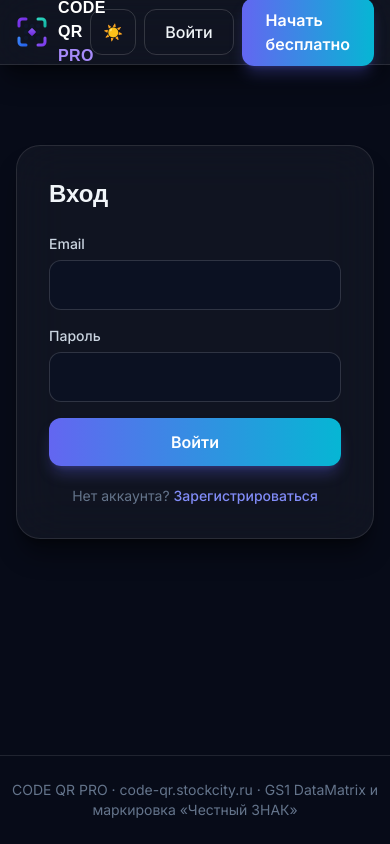
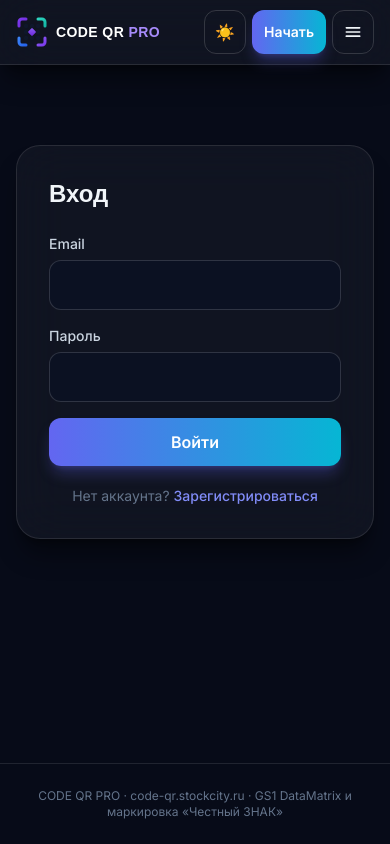
Before and after one commit to pomah7878-bot/code-qr-pro, a Vue app in the folder web/: page /login in a window 390 px wide. Built offline with nearby package versions, Linux system fonts and the light colour scheme; no server answers; a web font is replaced by a local one.

Commit message:
Mobile audit fixes: burger header, horizontal sidenav, responsive hero/pricing fonts, overflow-x guard, 44px tap targets, OG image

```diff
--- a/web/index.html
+++ b/web/index.html
@@ -15,6 +15,8 @@
   <meta property="og:title" content="CODE QR PRO — GS1 DataMatrix для «Честного ЗНАКа»">
   <meta property="og:description" content="Пакетная генерация GS1 DataMatrix из CSV/XLSX, валидация кодов маркировки, редактор этикеток и печать на термопринтерах. Начните бесплатно — 50 кодов в день.">
   <meta property="og:url" content="https://code-qr.stockcity.ru/">
+  <meta property="og:image" content="https://code-qr.stockcity.ru/logo.png">
+  <meta name="twitter:card" content="summary_large_image">
   <link rel="preconnect" href="https://fonts.googleapis.com">
   <link href="https://fonts.googleapis.com/css2?family=Unbounded:wght@400;600;800&family=Inter:wght@400;500;600;800&display=swap" rel="stylesheet">
 </head>
--- a/web/src/App.vue
+++ b/web/src/App.vue
@@ -1,19 +1,24 @@
 <script setup>
+import { ref } from 'vue';
 import { useRouter } from 'vue-router';
 import { store, toggleTheme } from './store.js';
 const router = useRouter();
-async function logout() { await store.logout(); router.push('/'); }
+const menuOpen = ref(false);
+async function logout() { await store.logout(); menuOpen.value = false; router.push('/'); }
+function go(path) { menuOpen.value = false; router.push(path); }
 </script>
 
 <template>
   <div class="min-h-screen flex flex-col">
     <header class="sticky top-0 z-40 glass border-x-0 border-t-0 rounded-none">
-      <div class="max-w-6xl mx-auto px-4 h-16 flex items-center justify-between gap-4">
-        <router-link to="/" class="flex items-center gap-2.5 font-display font-extrabold tracking-wide">
+      <div class="max-w-6xl mx-auto px-4 h-16 flex items-center justify-between gap-3">
+        <router-link to="/" class="flex items-center gap-2 font-display font-extrabold tracking-wide shrink-0" @click="menuOpen = false">
           <img src="/qr-icon.svg" alt="CODE QR PRO" class="w-8 h-8 shrink-0">
-          <span class="text-slate-900 dark:text-white">CODE QR <span class="text-violet-600 dark:text-violet-400">PRO</span></span>
+          <span class="text-slate-900 dark:text-white whitespace-nowrap text-sm sm:text-base">CODE QR <span class="text-violet-600 dark:text-violet-400">PRO</span></span>
         </router-link>
-        <nav class="flex items-center gap-2">
+
+        <!-- desktop nav -->
+        <nav class="hidden md:flex items-center gap-2">
           <button class="btn-ghost !px-3" @click="toggleTheme" title="Сменить тему">
             <span class="dark:hidden">🌙</span><span class="hidden dark:inline">☀️</span>
           </button>
@@ -26,11 +31,47 @@ async function logout() { await store.logout(); router.push('/'); }
             <router-link to="/register" class="btn-primary !py-2.5">Начать бесплатно</router-link>
           </template>
         </nav>
+
+        <!-- mobile controls -->
+        <div class="flex md:hidden items-center gap-1.5">
+          <button class="btn-ghost !px-2.5 !py-2" @click="toggleTheme" title="Сменить тему">
+            <span class="dark:hidden">🌙</span><span class="hidden dark:inline">☀️</span>
+          </button>
+          <router-link v-if="!store.user" to="/register" class="btn-primary !py-2 !px-3 text-sm whitespace-nowrap">Начать</router-link>
+          <button class="btn-ghost !px-2.5 !py-2" @click="menuOpen = !menuOpen" :aria-label="menuOpen ? 'Закрыть меню' : 'Открыть меню'">
+            <svg width="20" height="20" viewBox="0 0 24 24" fill="none" stroke="currentColor" stroke-width="2" stroke-linecap="round">
+              <path v-if="!menuOpen" d="M4 7h16M4 12h16M4 17h16"/>
+              <path v-else d="M6 6l12 12M18 6L6 18"/>
+            </svg>
+          </button>
+        </div>
       </div>
+
+      <!-- mobile dropdown menu -->
+      <transition name="menu">
+        <div v-if="menuOpen" class="md:hidden border-t border-slate-200 dark:border-white/10 px-4 py-3 space-y-1 bg-white/95 dark:bg-ink-950/95 backdrop-blur-xl">
+          <template v-if="store.user">
+            <button class="w-full text-left px-4 py-3 rounded-xl hover:bg-slate-100 dark:hover:bg-white/5 font-medium" @click="go('/app')">📊 Кабинет</button>
+            <button class="w-full text-left px-4 py-3 rounded-xl hover:bg-slate-100 dark:hover:bg-white/5 font-medium" @click="go('/app/generate')">▦ Генерация</button>
+            <button class="w-full text-left px-4 py-3 rounded-xl hover:bg-slate-100 dark:hover:bg-white/5 font-medium" @click="go('/app/labels')">🏷️ Этикетки</button>
+            <button class="w-full text-left px-4 py-3 rounded-xl hover:bg-slate-100 dark:hover:bg-white/5 font-medium" @click="go('/app/billing')">💳 Подписка</button>
+            <button class="w-full text-left px-4 py-3 rounded-xl hover:bg-slate-100 dark:hover:bg-white/5 font-medium text-red-500" @click="logout">Выйти</button>
+          </template>
+          <template v-else>
+            <button class="w-full text-left px-4 py-3 rounded-xl hover:bg-slate-100 dark:hover:bg-white/5 font-medium" @click="go('/login')">Войти</button>
+            <button class="w-full text-left px-4 py-3 rounded-xl bg-gradient-to-r from-violet-600 to-accent-500 text-white font-semibold" @click="go('/register')">Начать бесплатно →</button>
+          </template>
+        </div>
+      </transition>
     </header>
     <main class="flex-1"><router-view /></main>
-    <footer class="border-t border-slate-200 dark:border-white/10 py-6 text-center text-sm text-slate-500">
+    <footer class="border-t border-slate-200 dark:border-white/10 py-6 px-4 text-center text-xs sm:text-sm text-slate-500">
       CODE QR PRO · code-qr.stockcity.ru · GS1 DataMatrix и маркировка «Честный ЗНАК»
     </footer>
   </div>
 </template>
+
+<style scoped>
+.menu-enter-active, .menu-leave-active { transition: opacity .2s ease, transform .2s ease; }
+.menu-enter-from, .menu-leave-to { opacity: 0; transform: translateY(-8px); }
+</style>
--- a/web/src/components/SideNav.vue
+++ b/web/src/components/SideNav.vue
@@ -5,7 +5,6 @@ const items = [
   { icon: '📊', t: 'Обзор', to: '/app' },
   { icon: '▦', t: 'Генерация', to: '/app/generate' },
   { icon: '🏷️', t: 'Этикетки', to: '/app/labels' },
-  { icon: '🖨️', t: 'Печать', to: '/app/labels' },
   { icon: '💳', t: 'Подписка', to: '/app/billing' },
   { icon: '🔌', t: 'API', to: '/app/apikeys' },
   { icon: '🛡️', t: 'Честный ЗНАК', to: '/app/cz' },
@@ -15,22 +14,29 @@ const items = [
 </script>
 
 <template>
-  <aside class="glass rounded-2xl p-4 h-fit">
+  <!-- mobile: горизонтальная лента -->
+  <nav class="lg:hidden -mx-4 px-4 overflow-x-auto">
+    <div class="flex gap-2 pb-1 min-w-max">
+      <router-link v-for="n in items" :key="n.t" :to="n.to"
+        class="flex items-center gap-1.5 px-3 py-2 rounded-full text-xs font-medium whitespace-nowrap border transition"
+        :class="active === n.to ? 'bg-gradient-to-r from-brand-500/20 to-accent-500/10 border-brand-500/40 text-slate-800 dark:text-white' : 'border-slate-200 dark:border-white/10 text-slate-500'">
+        <span>{{ n.icon }}</span><span>{{ n.t }}</span>
+      </router-link>
+    </div>
+  </nav>
+
+  <!-- desktop: вертикальный сайдбар -->
+  <aside class="hidden lg:block glass rounded-2xl p-4 h-fit">
     <div class="px-3 py-2 mb-2">
       <div class="font-semibold truncate">{{ store.user?.name || store.user?.email }}</div>
       <div class="text-xs text-slate-500 truncate">{{ store.user?.email }}</div>
     </div>
     <nav class="space-y-1">
-      <template v-for="n in items" :key="n.t">
-        <router-link v-if="n.to" :to="n.to"
-          class="flex items-center gap-3 px-3 py-2.5 rounded-xl text-sm transition"
-          :class="active === n.to ? 'bg-gradient-to-r from-brand-500/20 to-accent-500/10 font-semibold border border-brand-500/30' : 'text-slate-500 hover:bg-slate-100 dark:hover:bg-white/5'">
-          <span>{{ n.icon }}</span><span>{{ n.t }}</span>
-        </router-link>
-        <div v-else class="flex items-center gap-3 px-3 py-2.5 rounded-xl text-sm text-slate-500">
-          <span>{{ n.icon }}</span><span>{{ n.t }}</span><span class="chip-soon ml-auto">{{ n.soon }}</span>
-        </div>
-      </template>
+      <router-link v-for="n in items" :key="n.t" :to="n.to"
+        class="flex items-center gap-3 px-3 py-2.5 rounded-xl text-sm transition"
+        :class="active === n.to ? 'bg-gradient-to-r from-brand-500/20 to-accent-500/10 font-semibold border border-brand-500/30' : 'text-slate-500 hover:bg-slate-100 dark:hover:bg-white/5'">
+        <span>{{ n.icon }}</span><span>{{ n.t }}</span>
+      </router-link>
     </nav>
   </aside>
 </template>
--- a/web/src/style.css
+++ b/web/src/style.css
@@ -3,7 +3,12 @@
 @tailwind utilities;
 
 @layer base {
-  body { @apply font-sans antialiased bg-white text-slate-800 dark:bg-ink-950 dark:text-slate-100; }
+  html { scroll-behavior: smooth; -webkit-text-size-adjust: 100%; }
+  body { @apply font-sans antialiased bg-white text-slate-800 dark:bg-ink-950 dark:text-slate-100; overflow-x: hidden; }
+  /* тап-таргеты не меньше 44px на мобильном */
+  @media (max-width: 640px) {
+    .btn-primary, .btn-ghost, .btn-glow { min-height: 44px; }
+  }
 }
 
 @layer components {
```
Also changed, not shown: web/src/pages/Landing.vue (+12 -12 lines).
